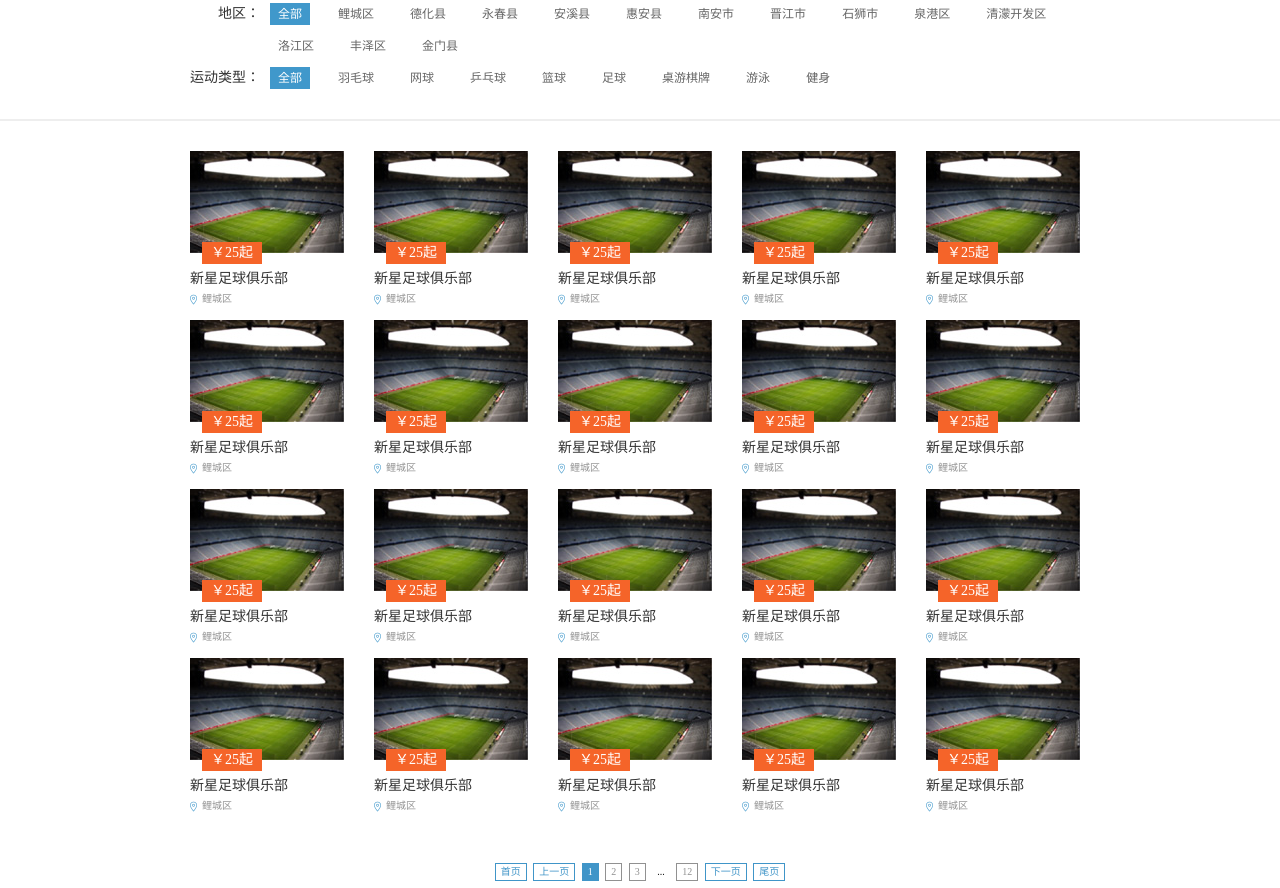
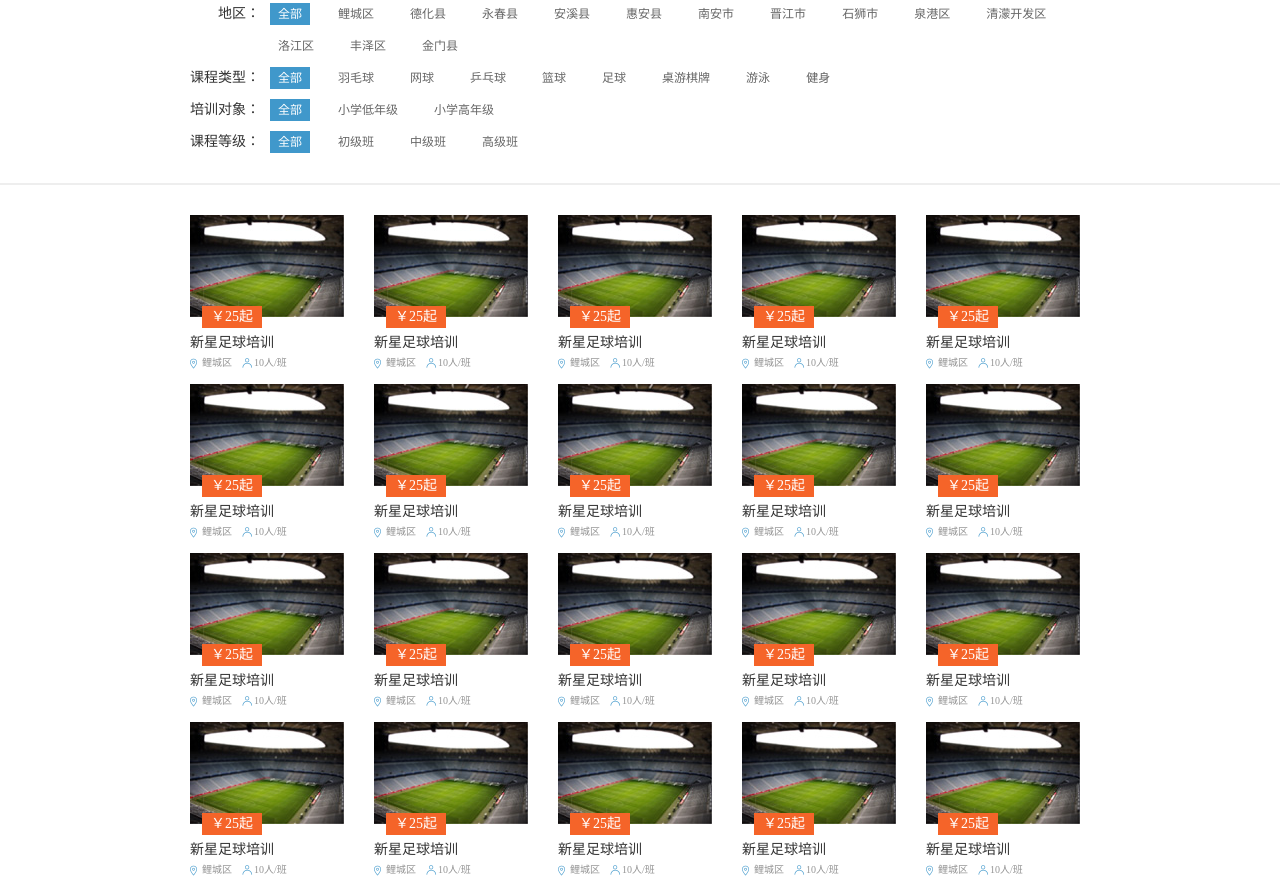
Before and after one commit to armdong/web-0901, a website: page src/list-courses.html in a window 1280 px wide. Shown: the part 311-1199 px from the top of the page. Drawn offline with nearby package versions, Linux system fonts and the light colour scheme; files that its build step writes are made by us from their sources.

Commit message:
list-courses.html completed

```diff
--- a/src/assets/scss/list-courses.scss
+++ b/src/assets/scss/list-courses.scss
@@ -2,7 +2,7 @@
   .search-wrapper {
     width: 100%;
     background: {
-      image: url('../imgs/search_bg.jpg');
+      image: url('../imgs/search_bg_courses.jpg');
       repeat: no-repeat;
       size: cover;
       position: center center;
@@ -29,8 +29,8 @@
           height: 40px;
           padding-left: 10px;
           line-height: 40px;
-          border: 1px solid rgba(255, 255, 255, 0.5);
-          background-color: rgba(255, 255, 255, 0.3);
+          border: 1px solid rgba(255, 255, 255, 0.3);
+          background-color: rgba(255, 255, 255, 0.2);
           color: #fff;
           border-right: 0;
 
@@ -137,7 +137,7 @@
     padding: 30px 0;
     margin: 0 auto;
 
-    &.no-venue {
+    &.no-course {
       background: {
         image: url('../imgs/no_venue.png');
         repeat: no-repeat;
@@ -146,7 +146,7 @@
       }
     }
 
-    &.no-venue-result {
+    &.no-course-result {
       background: {
         image: url('../imgs/no_venue_result.png');
         repeat: no-repeat;
@@ -204,16 +204,34 @@
           color: #333;
         }
 
-        .location {
-          padding-left: 12px;
+        .attr {
           line-height: 12px;
           font-size: 10px;
           color: #949494;
-          background: {
-            image: url('../imgs/icon_location.png');
-            repeat: no-repeat;
-            size: 7px 11px;
-            position: left center;
+
+          span {
+            display: inline-block;
+            float: left;
+            padding-left: 12px;
+          }
+
+          .location {
+            background: {
+              image: url('../imgs/icon_location.png');
+              repeat: no-repeat;
+              size: 7px 11px;
+              position: left center;
+            }
+          }
+
+          .size {
+            margin-left: 10px;
+            background: {
+              image: url('../imgs/icon_user.png');
+              repeat: no-repeat;
+              size: 11px 10px;
+              position: left center;
+            }
           }
         }
       }
--- a/src/assets/scss/list-venues.scss
+++ b/src/assets/scss/list-venues.scss
@@ -29,8 +29,8 @@
           height: 40px;
           padding-left: 10px;
           line-height: 40px;
-          border: 1px solid rgba(255, 255, 255, 0.5);
-          background-color: rgba(255, 255, 255, 0.3);
+          border: 1px solid rgba(255, 255, 255, 0.3);
+          background-color: rgba(255, 255, 255, 0.2);
           color: #fff;
           border-right: 0;
 
--- a/src/list-courses.html
+++ b/src/list-courses.html
@@ -68,7 +68,7 @@
           <div class="search-wrapper">
             <div class="search-container">
               <form class="form-search clearfix">
-                <input type="text" class="txt-search" placeholder="请输入场馆名称">
+                <input type="text" class="txt-search" placeholder="请输入课程名称/场馆名称">
                 <a href="javascript:;" class="btn-search"><span>搜索</span></a>
               </form>
             </div>
@@ -98,7 +98,7 @@
                 </ul>
               </div>
               <div class="category clearfix">
-                <p class="title">运动类型：</p>
+                <p class="title">课程类型：</p>
                 <ul class="content clearfix">
                   <li class="active">全部</li>
                   <li>羽毛球</li>
@@ -111,212 +111,289 @@
                   <li>健身</li>
                 </ul>
               </div>
+              <div class="category clearfix">
+                <p class="title">培训对象：</p>
+                <ul class="content clearfix">
+                  <li class="active">全部</li>
+                  <li>小学低年级</li>
+                  <li>小学高年级</li>
+                </ul>
+              </div>
+              <div class="category clearfix">
+                <p class="title">课程等级：</p>
+                <ul class="content clearfix">
+                  <li class="active">全部</li>
+                  <li>初级班</li>
+                  <li>中级班</li>
+                  <li>高级班</li>
+                </ul>
+              </div>
             </div>
           </div>
           <!-- categories wrapper end -->
 
           <!-- results container begin -->
-          <!-- 如果没有场馆，加上 no-venue className， 如果没有找到符合条件的场馆，加上 no-venue-result  -->
+          <!-- 如果没有场馆，加上 no-course className， 如果没有找到符合条件的场馆，加上 no-course-result  -->
           <div class="results-container">
             <ul class="result-list clearfix">
               <li class="result-item">
-                <a href="detail-venue.html" class="img">
+                <a href="detail-course.html" class="img">
                   <img src="assets/imgs/img_venue.jpg" alt="venue image">
                 </a>
                 <div class="text">
                   <p class="price">￥25起</p>
-                  <p class="name">新星足球俱乐部</p>
-                  <p class="location">鲤城区</p>
+                  <p class="name">新星足球培训</p>
+                  <p class="attr clearfix">
+                    <span class="location">鲤城区</span>
+                    <span class="size">10人/班</span>
+                  </p>
                 </div>
               </li>
               <li class="result-item">
-                <a href="detail-venue.html" class="img">
+                <a href="detail-course.html" class="img">
                   <img src="assets/imgs/img_venue.jpg" alt="venue image">
                 </a>
                 <div class="text">
                   <p class="price">￥25起</p>
-                  <p class="name">新星足球俱乐部</p>
-                  <p class="location">鲤城区</p>
+                  <p class="name">新星足球培训</p>
+                  <p class="attr clearfix">
+                    <span class="location">鲤城区</span>
+                    <span class="size">10人/班</span>
+                  </p>
                 </div>
               </li>
               <li class="result-item">
-                <a href="detail-venue.html" class="img">
+                <a href="detail-course.html" class="img">
                   <img src="assets/imgs/img_venue.jpg" alt="venue image">
                 </a>
                 <div class="text">
                   <p class="price">￥25起</p>
-                  <p class="name">新星足球俱乐部</p>
-                  <p class="location">鲤城区</p>
+                  <p class="name">新星足球培训</p>
+                  <p class="attr clearfix">
+                    <span class="location">鲤城区</span>
+                    <span class="size">10人/班</span>
+                  </p>
                 </div>
               </li>
               <li class="result-item">
-                <a href="detail-venue.html" class="img">
+                <a href="detail-course.html" class="img">
                   <img src="assets/imgs/img_venue.jpg" alt="venue image">
                 </a>
                 <div class="text">
                   <p class="price">￥25起</p>
-                  <p class="name">新星足球俱乐部</p>
-                  <p class="location">鲤城区</p>
+                  <p class="name">新星足球培训</p>
+                  <p class="attr clearfix">
+                    <span class="location">鲤城区</span>
+                    <span class="size">10人/班</span>
+                  </p>
                 </div>
               </li>
               <li class="result-item last-column">
-                <a href="detail-venue.html" class="img">
+                <a href="detail-course.html" class="img">
                   <img src="assets/imgs/img_venue.jpg" alt="venue image">
                 </a>
                 <div class="text">
                   <p class="price">￥25起</p>
-                  <p class="name">新星足球俱乐部</p>
-                  <p class="location">鲤城区</p>
+                  <p class="name">新星足球培训</p>
+                  <p class="attr clearfix">
+                    <span class="location">鲤城区</span>
+                    <span class="size">10人/班</span>
+                  </p>
                 </div>
               </li>
               <li class="result-item">
-                <a href="detail-venue.html" class="img">
+                <a href="detail-course.html" class="img">
                   <img src="assets/imgs/img_venue.jpg" alt="venue image">
                 </a>
                 <div class="text">
                   <p class="price">￥25起</p>
-                  <p class="name">新星足球俱乐部</p>
-                  <p class="location">鲤城区</p>
+                  <p class="name">新星足球培训</p>
+                  <p class="attr clearfix">
+                    <span class="location">鲤城区</span>
+                    <span class="size">10人/班</span>
+                  </p>
                 </div>
               </li>
               <li class="result-item">
-                <a href="detail-venue.html" class="img">
+                <a href="detail-course.html" class="img">
                   <img src="assets/imgs/img_venue.jpg" alt="venue image">
                 </a>
                 <div class="text">
                   <p class="price">￥25起</p>
-                  <p class="name">新星足球俱乐部</p>
-                  <p class="location">鲤城区</p>
+                  <p class="name">新星足球培训</p>
+                  <p class="attr clearfix">
+                    <span class="location">鲤城区</span>
+                    <span class="size">10人/班</span>
+                  </p>
                 </div>
               </li>
               <li class="result-item">
-                <a href="detail-venue.html" class="img">
+                <a href="detail-course.html" class="img">
                   <img src="assets/imgs/img_venue.jpg" alt="venue image">
                 </a>
                 <div class="text">
                   <p class="price">￥25起</p>
-                  <p class="name">新星足球俱乐部</p>
-                  <p class="location">鲤城区</p>
+                  <p class="name">新星足球培训</p>
+                  <p class="attr clearfix">
+                    <span class="location">鲤城区</span>
+                    <span class="size">10人/班</span>
+                  </p>
                 </div>
               </li>
               <li class="result-item">
-                <a href="detail-venue.html" class="img">
+                <a href="detail-course.html" class="img">
                   <img src="assets/imgs/img_venue.jpg" alt="venue image">
                 </a>
                 <div class="text">
                   <p class="price">￥25起</p>
-                  <p class="name">新星足球俱乐部</p>
-                  <p class="location">鲤城区</p>
+                  <p class="name">新星足球培训</p>
+                  <p class="attr clearfix">
+                    <span class="location">鲤城区</span>
+                    <span class="size">10人/班</span>
+                  </p>
                 </div>
               </li>
               <li class="result-item last-column">
-                <a href="detail-venue.html" class="img">
+                <a href="detail-course.html" class="img">
                   <img src="assets/imgs/img_venue.jpg" alt="venue image">
                 </a>
                 <div class="text">
                   <p class="price">￥25起</p>
-                  <p class="name">新星足球俱乐部</p>
-                  <p class="location">鲤城区</p>
+                  <p class="name">新星足球培训</p>
+                  <p class="attr clearfix">
+                    <span class="location">鲤城区</span>
+                    <span class="size">10人/班</span>
+                  </p>
                 </div>
               </li>
               <li class="result-item">
-                <a href="detail-venue.html" class="img">
+                <a href="detail-course.html" class="img">
                   <img src="assets/imgs/img_venue.jpg" alt="venue image">
                 </a>
                 <div class="text">
                   <p class="price">￥25起</p>
-                  <p class="name">新星足球俱乐部</p>
-                  <p class="location">鲤城区</p>
+                  <p class="name">新星足球培训</p>
+                  <p class="attr clearfix">
+                    <span class="location">鲤城区</span>
+                    <span class="size">10人/班</span>
+                  </p>
                 </div>
               </li>
               <li class="result-item">
-                <a href="detail-venue.html" class="img">
+                <a href="detail-course.html" class="img">
                   <img src="assets/imgs/img_venue.jpg" alt="venue image">
                 </a>
                 <div class="text">
                   <p class="price">￥25起</p>
-                  <p class="name">新星足球俱乐部</p>
-                  <p class="location">鲤城区</p>
+                  <p class="name">新星足球培训</p>
+                  <p class="attr clearfix">
+                    <span class="location">鲤城区</span>
+                    <span class="size">10人/班</span>
+                  </p>
                 </div>
               </li>
               <li class="result-item">
-                <a href="detail-venue.html" class="img">
+                <a href="detail-course.html" class="img">
                   <img src="assets/imgs/img_venue.jpg" alt="venue image">
                 </a>
                 <div class="text">
                   <p class="price">￥25起</p>
-                  <p class="name">新星足球俱乐部</p>
-                  <p class="location">鲤城区</p>
+                  <p class="name">新星足球培训</p>
+                  <p class="attr clearfix">
+                    <span class="location">鲤城区</span>
+                    <span class="size">10人/班</span>
+                  </p>
                 </div>
               </li>
               <li class="result-item">
-                <a href="detail-venue.html" class="img">
+                <a href="detail-course.html" class="img">
                   <img src="assets/imgs/img_venue.jpg" alt="venue image">
                 </a>
                 <div class="text">
                   <p class="price">￥25起</p>
-                  <p class="name">新星足球俱乐部</p>
-                  <p class="location">鲤城区</p>
+                  <p class="name">新星足球培训</p>
+                  <p class="attr clearfix">
+                    <span class="location">鲤城区</span>
+                    <span class="size">10人/班</span>
+                  </p>
                 </div>
               </li>
               <li class="result-item last-column">
-                <a href="detail-venue.html" class="img">
+                <a href="detail-course.html" class="img">
                   <img src="assets/imgs/img_venue.jpg" alt="venue image">
                 </a>
                 <div class="text">
                   <p class="price">￥25起</p>
-                  <p class="name">新星足球俱乐部</p>
-                  <p class="location">鲤城区</p>
+                  <p class="name">新星足球培训</p>
+                  <p class="attr clearfix">
+                    <span class="location">鲤城区</span>
+                    <span class="size">10人/班</span>
+                  </p>
                 </div>
               </li>
               <li class="result-item">
-                <a href="detail-venue.html" class="img">
+                <a href="detail-course.html" class="img">
                   <img src="assets/imgs/img_venue.jpg" alt="venue image">
                 </a>
                 <div class="text">
                   <p class="price">￥25起</p>
-                  <p class="name">新星足球俱乐部</p>
-                  <p class="location">鲤城区</p>
+                  <p class="name">新星足球培训</p>
+                  <p class="attr clearfix">
+                    <span class="location">鲤城区</span>
+                    <span class="size">10人/班</span>
+                  </p>
                 </div>
               </li>
               <li class="result-item">
-                <a href="detail-venue.html" class="img">
+                <a href="detail-course.html" class="img">
                   <img src="assets/imgs/img_venue.jpg" alt="venue image">
                 </a>
                 <div class="text">
                   <p class="price">￥25起</p>
-                  <p class="name">新星足球俱乐部</p>
-                  <p class="location">鲤城区</p>
+                  <p class="name">新星足球培训</p>
+                  <p class="attr clearfix">
+                    <span class="location">鲤城区</span>
+                    <span class="size">10人/班</span>
+                  </p>
                 </div>
               </li>
               <li class="result-item">
-                <a href="detail-venue.html" class="img">
+                <a href="detail-course.html" class="img">
                   <img src="assets/imgs/img_venue.jpg" alt="venue image">
                 </a>
                 <div class="text">
                   <p class="price">￥25起</p>
-                  <p class="name">新星足球俱乐部</p>
-                  <p class="location">鲤城区</p>
+                  <p class="name">新星足球培训</p>
+                  <p class="attr clearfix">
+                    <span class="location">鲤城区</span>
+                    <span class="size">10人/班</span>
+                  </p>
                 </div>
               </li>
               <li class="result-item">
-                <a href="detail-venue.html" class="img">
+                <a href="detail-course.html" class="img">
                   <img src="assets/imgs/img_venue.jpg" alt="venue image">
                 </a>
                 <div class="text">
                   <p class="price">￥25起</p>
-                  <p class="name">新星足球俱乐部</p>
-                  <p class="location">鲤城区</p>
+                  <p class="name">新星足球培训</p>
+                  <p class="attr clearfix">
+                    <span class="location">鲤城区</span>
+                    <span class="size">10人/班</span>
+                  </p>
                 </div>
               </li>
               <li class="result-item last-column">
-                <a href="detail-venue.html" class="img">
+                <a href="detail-course.html" class="img">
                   <img src="assets/imgs/img_venue.jpg" alt="venue image">
                 </a>
                 <div class="text">
                   <p class="price">￥25起</p>
-                  <p class="name">新星足球俱乐部</p>
-                  <p class="location">鲤城区</p>
+                  <p class="name">新星足球培训</p>
+                  <p class="attr clearfix">
+                    <span class="location">鲤城区</span>
+                    <span class="size">10人/班</span>
+                  </p>
                 </div>
               </li>
             </ul>
```
Also changed, not shown: src/assets/imgs/icon_user.png (added), src/assets/imgs/search_bg_courses.jpg (added).
